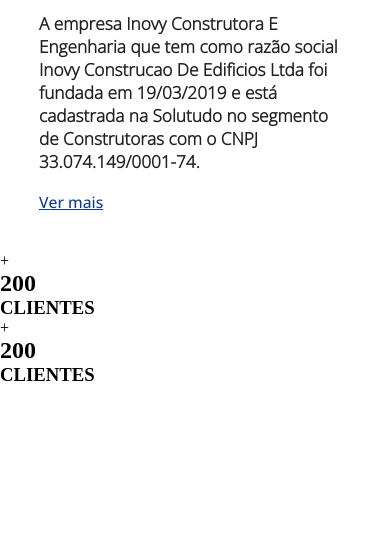
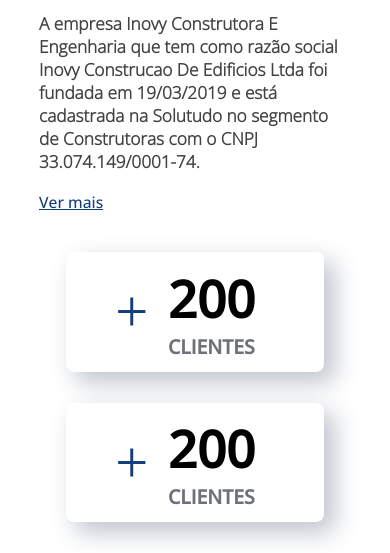
Before and after one commit to wilkenio/inovy, a plain HTML site: page index.html in a window 390 px wide. Shown: the part 1085-1638 px from the top of the page. Before the commit the page ends 1471 px from the top, so only its background shows below. Drawn offline with nearby package versions, Linux system fonts and the light colour scheme; a web font is replaced by a local one.

Commit message:
Add files via upload

```diff
--- a/css/inicio.css
+++ b/css/inicio.css
@@ -161,7 +161,7 @@
 #sobre-1 h6{
     font-size: 1.4vw;
     font-family: OP01;
-    color: #22201e;
+    color: #424242;
 }
 #sobre-1 a{
     color: #133E7D;
@@ -223,9 +223,72 @@
     #sobre-1 h6{
         font-size: 4.4vw;
         font-family: OP01;
-        color: #22201e;
     }
     #sobre-1 a{
         font-size: 4vw;
     }
 }
+
+#dados{
+    display: flex;
+    flex-direction: row;
+}
+.dados-items{
+    box-shadow: 10px 10px 25px 1px #C0C5CE;
+    background-color: rgb(255, 255, 255);
+    width: 100%;
+    padding: 3%;
+    margin: 8%;
+    margin-top: 0;
+    transition: 1s;
+    border-radius: 8px;
+    display: grid;
+    grid-template-areas: "dados1 dados2 dados2"
+                         "dados1 dados2 dados2"
+                         "dados1 dados3 dados3";
+    justify-content: center;
+    align-items: center;
+    flex-wrap: wrap;
+}
+
+.dados-items span{
+    color: #133E7D;
+    font-size: 6vw;
+    font-family:RL01 ;
+    grid-area: dados1;
+    margin: -60%;
+}
+
+.dados-items h1{
+    grid-area: dados2;
+    font-size: 5vw;
+    font-family: OPENREGULAR;
+}
+
+.dados-items h3{
+    grid-area: dados3;
+    font-family: OPENREGULAR;
+    font-size: 2vw;
+    color: #6D7278;
+}
+
+@media (max-width: 1050px){
+    #dados{
+        flex-direction: column;
+        align-items: center;
+    }
+    .dados-items{
+        width: 60%;
+    }
+    .dados-items span{
+        font-size: 15vw;
+    }
+
+    .dados-items h1{
+        font-size: 13vw;
+    }
+
+    .dados-items h3{
+        font-size: 5vw;
+    }
+}
```
